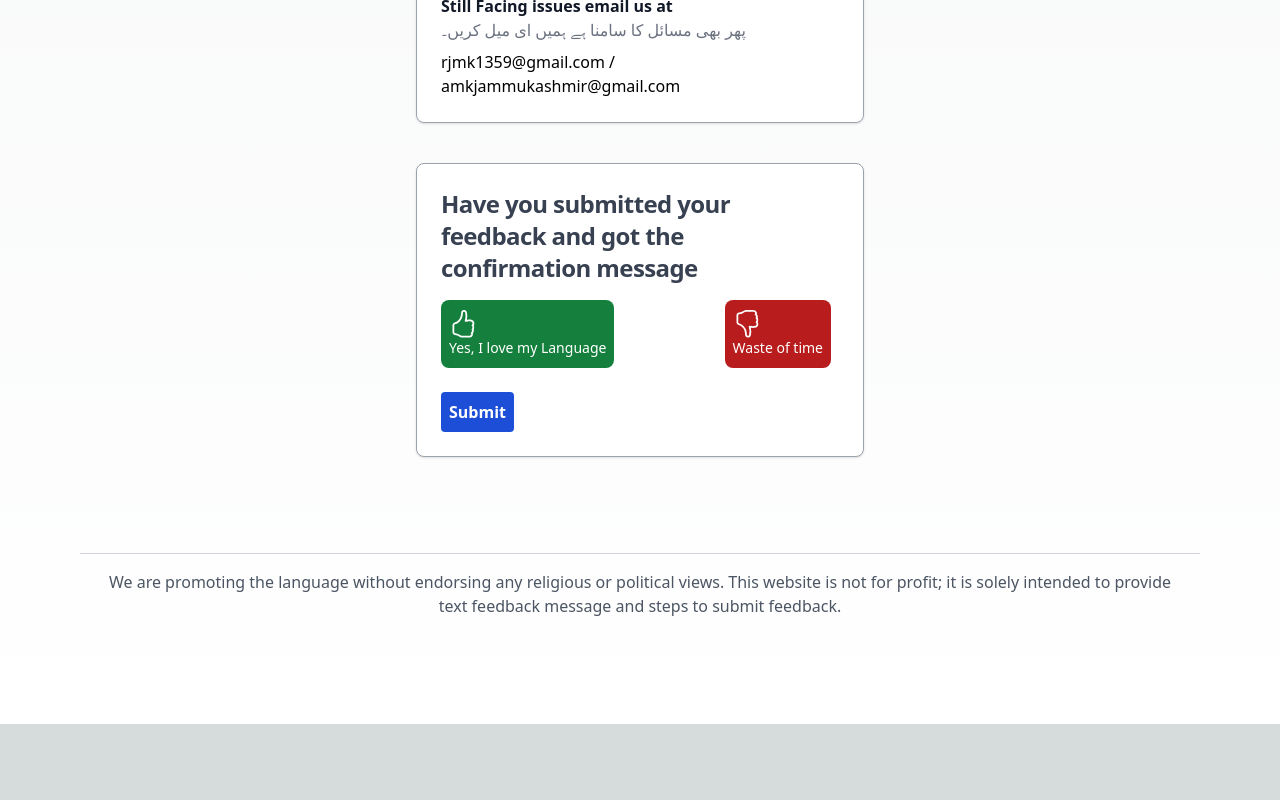
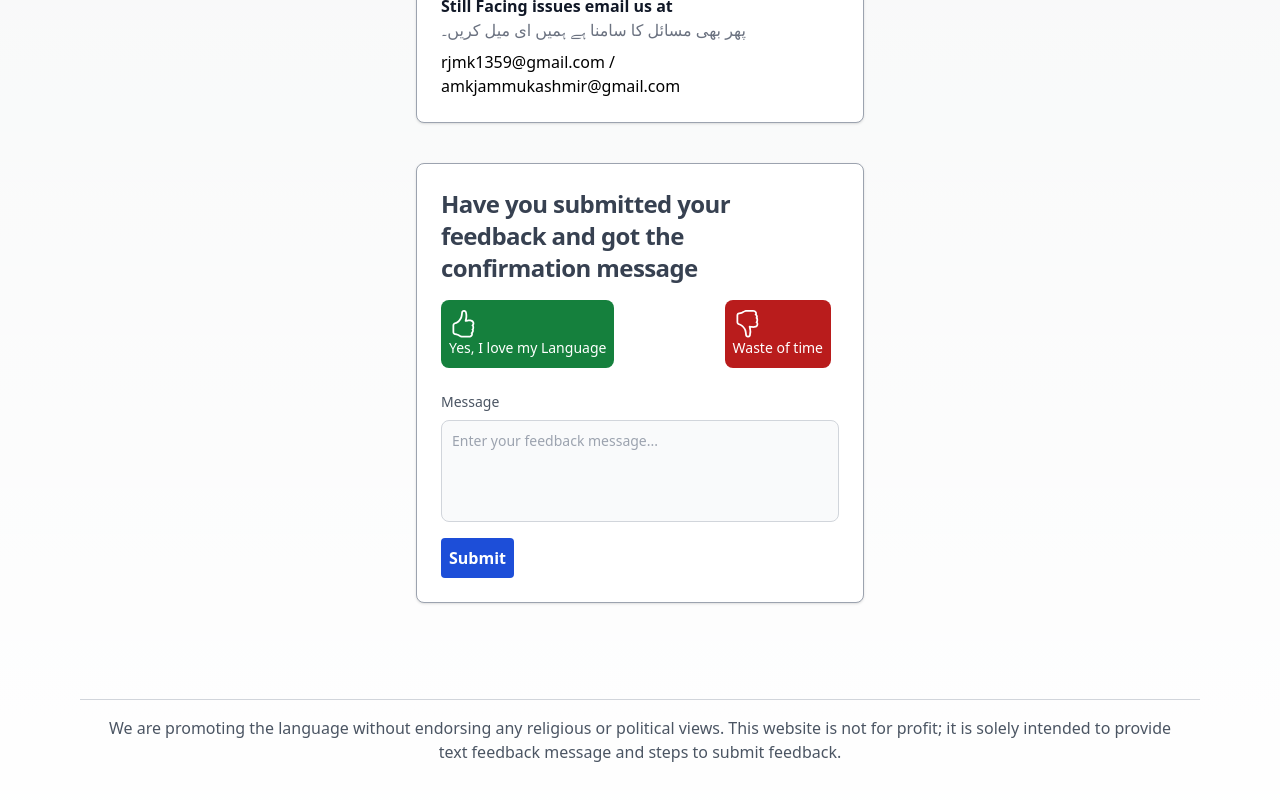
Before and after one commit to rjmk159/supportks, a Next.js app: page / in a window 1280 px wide. Shown: the part 4633-5433 px from the top of the page. Before the commit the page ends 5357 px from the top, so only its background shows below. Built offline with nearby package versions, Linux system fonts and the light colour scheme.

Commit message:
New changes in from g

```diff
--- a/src/omponents/Form.jsx
+++ b/src/omponents/Form.jsx
@@ -20,7 +20,8 @@ const ThumbsForm = ({ handleSubmitFeedback }) => {
     setSelected("down");
   };
   const handleSubmitFeedbackCall = () => {
-    if(showThankyou) return;
+    if (showThankyou) return;
+    if (!message || !selected) return;
     handleSubmitFeedback(selected, message);
 
     setTimeout(() => {
@@ -61,14 +62,14 @@ const ThumbsForm = ({ handleSubmitFeedback }) => {
           Waste of time
         </button>
       </div>
-      {/* <div className="mt-4"> */}
-        {/* <label
+      <div className="mt-4">
+        <label
           htmlFor="message"
           className="block text-sm font-medium text-gray-600"
         >
           Message
-        </label> */}
-        {/* <textarea
+        </label>
+        <textarea
           id="message"
           name="message"
           rows="4"
@@ -76,8 +77,8 @@ const ThumbsForm = ({ handleSubmitFeedback }) => {
           placeholder="Enter your feedback message..."
           value={message}
           onChange={(e) => setMessage(e.target.value)}
-        ></textarea> */}
-      {/* </div> */}
+        ></textarea>
+      </div>
       <div className="mt-4">
         <button
           className="bg-blue-700  text-white font-bold py-2 px-2 rounded hover:bg-blue-800 focus:outline-none focus:shadow-outline-blue active:bg-blue-800 flex items-center"
```
